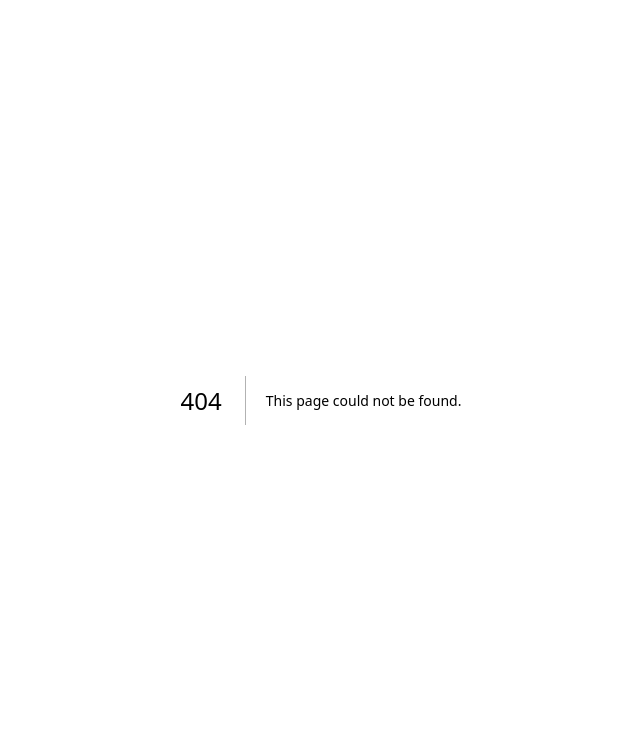
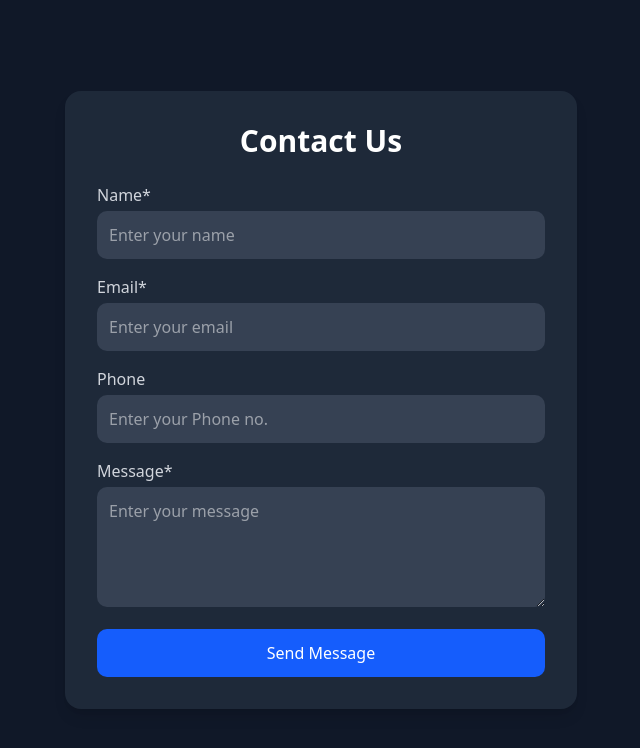
Before and after one commit to RaviGupta965/Project-2, a Next.js app: page /contact-us in a window 1280 px wide. Before the commit this address had no page. Shown: the top 748 px of the page, without its empty margins (319-959 px from the left). Built offline with nearby package versions, Linux system fonts and the light colour scheme.

Commit message:
first commit

```diff
--- /dev/null
+++ b/src/app/api/contact-us/route.js
@@ -0,0 +1,16 @@
+import connectToDB from "../../../utils/DB_CONNECT";
+import Query from "@/models/Query.schema";
+import { NextResponse } from "next/server";
+
+export async function POST(request) {
+  try {
+    const { username, email, phone, message } = await request.json();
+    await connectToDB();
+    const newQuery = new Query({ username, email, Phone:phone, query:message });
+    await newQuery.save();
+    return NextResponse.json({ message: "Query Sent Successfully" });
+  } catch (error) {
+    console.log("API error:", error);
+    return NextResponse.json({ error: "Internal server error" }, { status: 500 });
+  }
+}
--- /dev/null
+++ b/src/app/contact-us/page.jsx
@@ -0,0 +1,123 @@
+"use client";
+
+import React from "react";
+import { useState } from "react";
+
+
+function page() {
+
+  const [formData, setformData] = useState({
+    name: "",
+    email: "",
+    phone: "",
+    message: "",
+  });
+
+  const onSubmit = async(e) => {
+    e.preventDefault();
+    try {
+        if(formData.email=='' || formData.message=='' || formData.name==''){
+            alert('Please fill all the required Details');
+            return;
+        }
+        const res = await fetch("/api/contact-us", {
+        method: "POST",
+        headers: { "Content-Type": "application/json" },
+        body: JSON.stringify({
+          username: formData.name,
+          email: formData.email,
+          phone: formData.phone,
+          message: formData.message
+        }),
+      });
+
+      const result = await res.json();
+      if (!res.ok) throw new Error(result.message);
+      alert("Query submitted successfully");
+
+    } catch (error) {
+      console.log('ERROR OCCURED :: ',res.message)
+    }
+  };
+
+  const handleChange = (e) => {
+    setformData({
+      ...formData,
+      [e.target.name]: e.target.value,
+    });
+  };
+
+  return (
+    <div className="min-h-screen bg-gray-900 flex items-center justify-center p-6">
+      <div className="bg-gray-800 text-white rounded-2xl shadow-lg p-8 w-full max-w-lg">
+        <h1 className="text-3xl font-bold mb-6 text-center">Contact Us</h1>
+        <form onSubmit={onSubmit} className="space-y-4">
+          <div>
+            <label htmlFor="username" className="block mb-1 text-gray-300">
+              Name*
+            </label>
+            <input
+              id="username"
+              name="name"
+              type="text"
+              className="w-full p-3 rounded-lg bg-gray-700 text-white focus:outline-none focus:ring-2 focus:ring-blue-500"
+              placeholder="Enter your name"
+              value={formData.name}
+              onChange={handleChange}
+            />
+          </div>
+          <div>
+            <label htmlFor="email" className="block mb-1 text-gray-300">
+              Email*
+            </label>
+            <input
+              id="email"
+              name="email"
+              type="email"
+              className="w-full p-3 rounded-lg bg-gray-700 text-white focus:outline-none focus:ring-2 focus:ring-blue-500"
+              placeholder="Enter your email"
+              value={formData.email}
+              onChange={handleChange}
+            />
+          </div>
+          <div>
+            <label htmlFor="phone" className="block mb-1 text-gray-300">
+              Phone
+            </label>
+            <input
+              id="phone"
+              name="phone"
+              type="text"
+              className="w-full p-3 rounded-lg bg-gray-700 text-white focus:outline-none focus:ring-2 focus:ring-blue-500"
+              placeholder="Enter your Phone no."
+              value={formData.phone}
+              onChange={handleChange}
+            />
+          </div>
+          <div>
+            <label htmlFor="message" className="block mb-1 text-gray-300">
+              Message*
+            </label>
+            <textarea
+              id="message"
+              name="message"
+              className="w-full p-3 rounded-lg bg-gray-700 text-white focus:outline-none focus:ring-2 focus:ring-blue-500"
+              placeholder="Enter your message"
+              value={formData.message}
+              onChange={handleChange}
+              rows="4"
+            ></textarea>
+          </div>
+          <button
+            type="submit"
+            className="w-full p-3 bg-blue-600 rounded-lg hover:bg-blue-700 transition-colors"
+          >
+            Send Message
+          </button>
+        </form>
+      </div>
+    </div>
+  );
+}
+
+export default page;
--- a/src/app/page.js
+++ b/src/app/page.js
@@ -23,6 +23,12 @@ export default function HomePage() {
           >
             Register
           </Link>
+          <Link
+            href="/contact-us"
+            className="bg-green-600 text-white px-4 py-2 rounded hover:bg-green-700"
+          >
+            Contact us
+          </Link>
         </div>
       </header>
 
--- /dev/null
+++ b/src/models/Query.schema.js
@@ -0,0 +1,31 @@
+import mongoose from "mongoose";
+
+const userSchema = new mongoose.Schema({
+  username: {
+    type: String,
+    required: true,
+    minlength: 2,
+    maxlength: 50,
+  },
+  email:{
+    type:String,
+    required:true,
+    minlength: 2,
+    maxlength: 50,
+    trim:true
+  },
+  Phone: {
+    type: String,
+  },
+  query:{
+    type:String,
+    minlength:10
+  }
+  // confirmPassword is NOT usually saved in DB, just validated before creating user
+});
+
+// You can add pre-save hooks here for hashing password, etc.
+
+const Query = mongoose.models.Query || mongoose.model('Query', userSchema);
+
+export default Query;
```
Also changed, not shown: tsconfig.json (deleted, +0 -35 lines), 2 other files (tests, documents, lock files or other folders).
